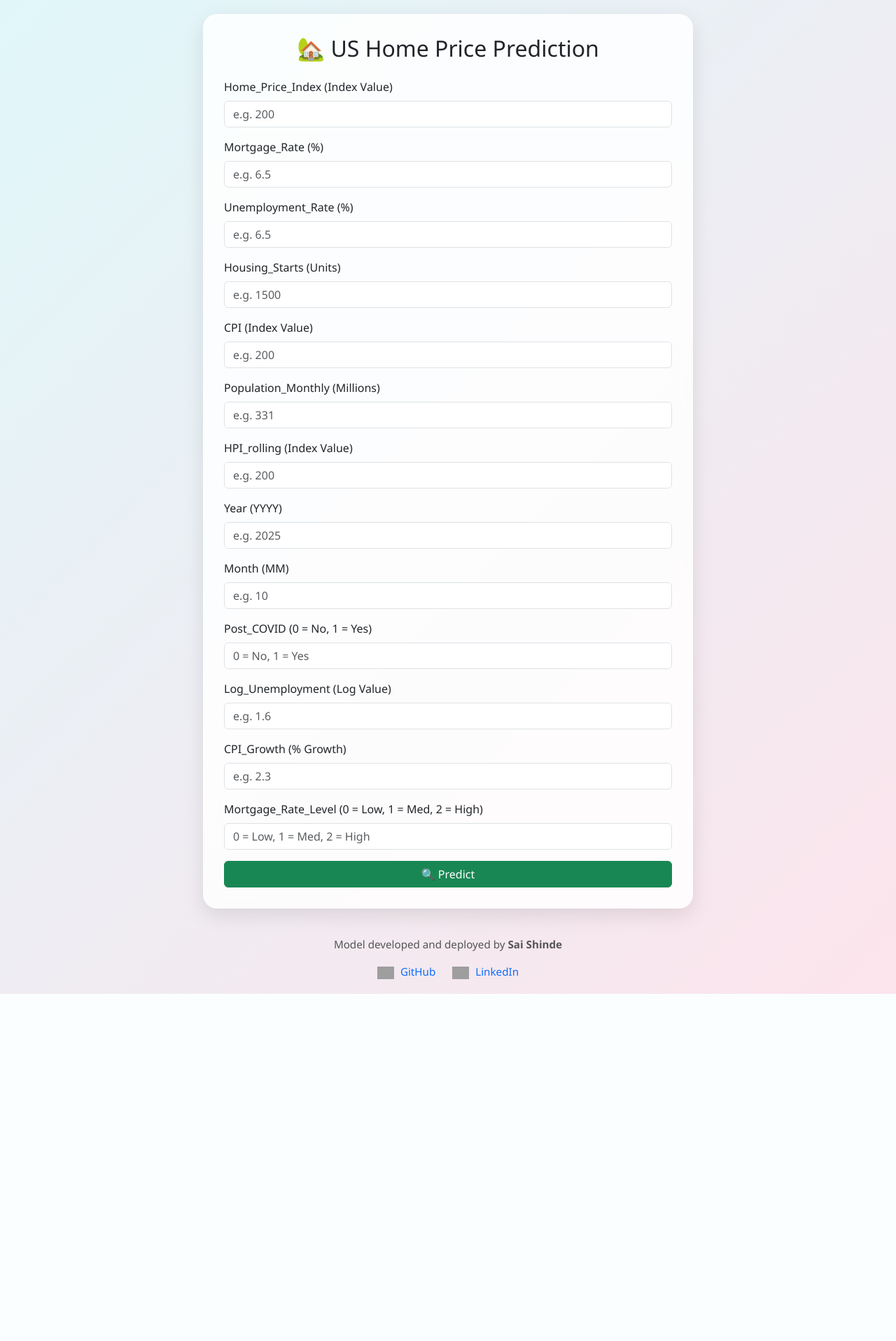
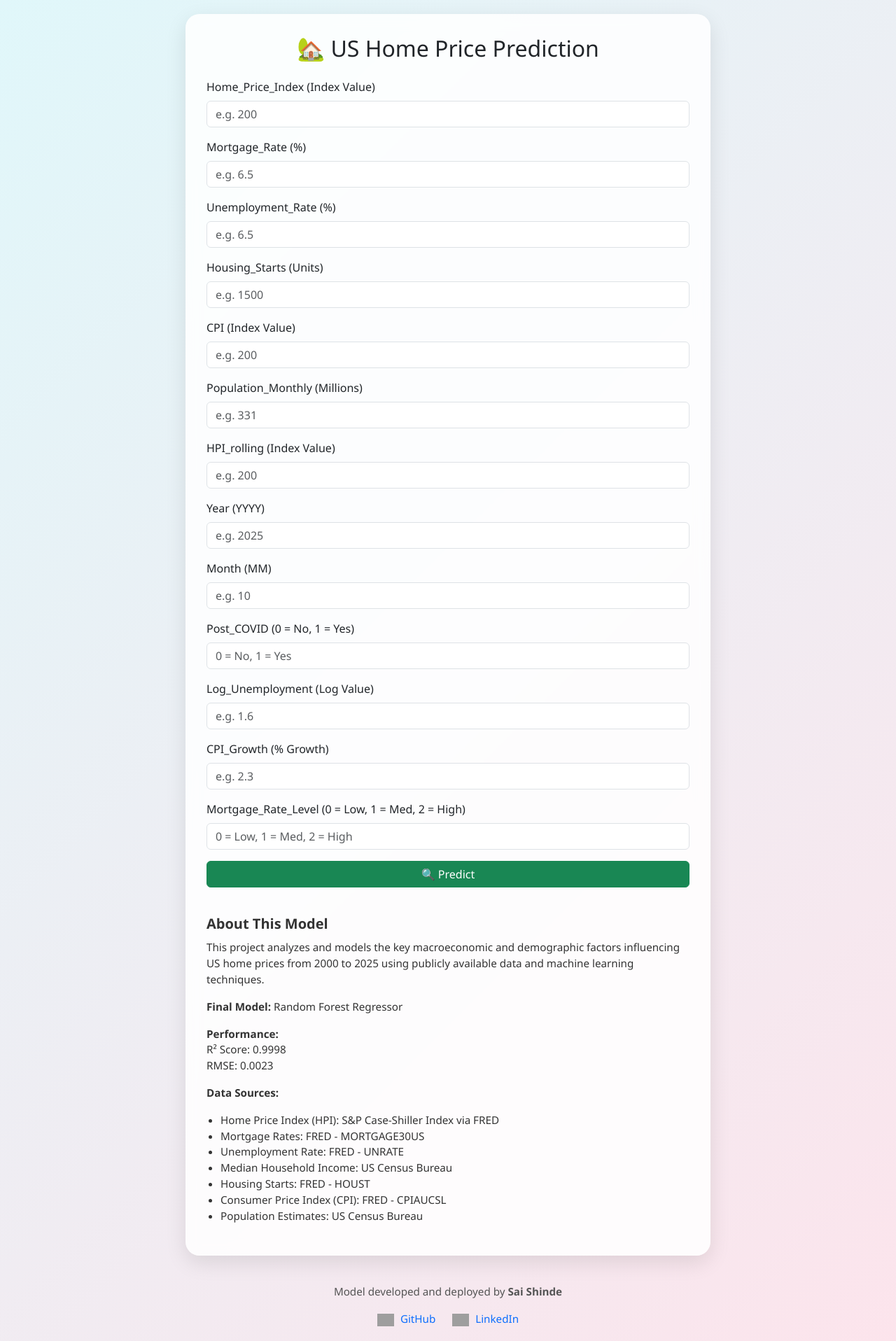
Before and after one commit to shindesai125/US-Home-Price-Modeling, a Flask app: page / in a window 1280 px wide. Shown: the whole page at 70% size. Before the commit the page ends 1420 px from the top, so only its background shows below. Run offline with Flask 3, Linux system fonts and the light colour scheme; parts of the project's set-up code (start-up, migrations or seed data) failed here and were passed over; some libraries are stand-ins or nearby versions; grey boxes are pictures that could not be loaded.

Commit message:
🛠️ Update index.html with model description, tooltips, and polished UI

```diff
--- a/templates/index.html
+++ b/templates/index.html
@@ -25,7 +25,7 @@
       box-shadow: 0 10px 30px rgba(0,0,0,0.1);
       animation: fadeIn 1s ease-in-out;
       width: 100%;
-      max-width: 700px;
+      max-width: 750px;
     }
     @keyframes fadeIn {
       from { opacity: 0; transform: translateY(30px); }
@@ -47,6 +47,18 @@
     .spinner-border {
       display: none;
       margin: 20px auto;
+    }
+    .description {
+      margin-top: 40px;
+      font-size: 0.95rem;
+      color: #333;
+    }
+    .description h5 {
+      font-weight: bold;
+      margin-bottom: 10px;
+    }
+    .description ul {
+      padding-left: 20px;
     }
     footer {
       margin-top: 40px;
@@ -93,7 +105,6 @@
         <span class="visually-hidden">Loading...</span>
       </div>
     </form>
-  </div>
 
     {% if prediction %}
     <script>
@@ -121,6 +132,27 @@
     </div>
     {% endif %}
 
+    <div class="description">
+      <h5> About This Model</h5>
+      <p>This project analyzes and models the key macroeconomic and demographic factors influencing US home prices from 2000 to 2025 using publicly available data and machine learning techniques.</p>
+      <p><strong>Final Model:</strong> Random Forest Regressor</p>
+      <p><strong>Performance:</strong><br>
+         R² Score: 0.9998<br>
+         RMSE: 0.0023
+      </p>
+      <p><strong>Data Sources:</strong></p>
+      <ul>
+        <li>Home Price Index (HPI): S&P Case-Shiller Index via FRED</li>
+        <li>Mortgage Rates: FRED - MORTGAGE30US</li>
+        <li>Unemployment Rate: FRED - UNRATE</li>
+        <li>Median Household Income: US Census Bureau</li>
+        <li>Housing Starts: FRED - HOUST</li>
+        <li>Consumer Price Index (CPI): FRED - CPIAUCSL</li>
+        <li>Population Estimates: US Census Bureau</li>
+      </ul>
+    </div>
+  </div>
+
   <footer>
     <p>Model developed and deployed by <strong>Sai Shinde</strong></p>
     <a href="https://github.com/shindesai125" target="_blank">
```
Lines whose indentation alone changed are shown as unchanged.
